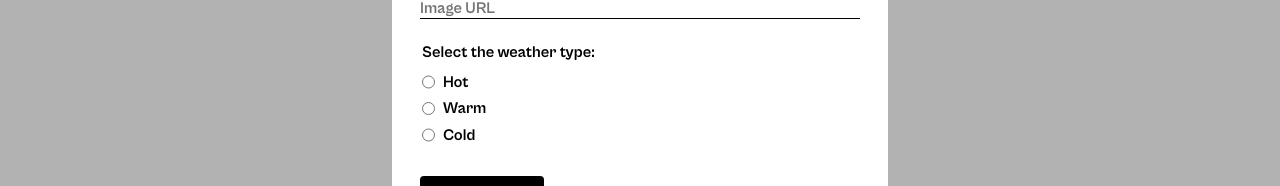
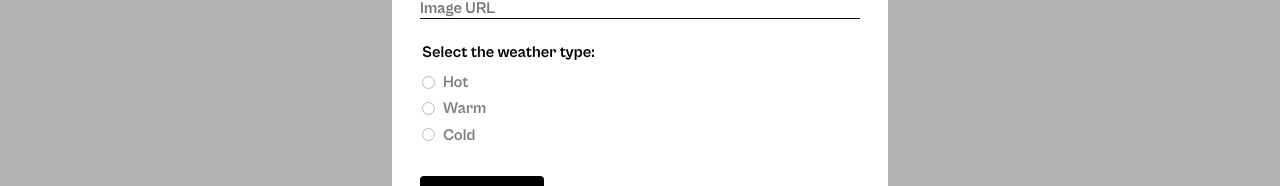
Before and after one commit to DariusAugustRead/se_project_react, a React (Vite) app: page /profile in a window 1280 px wide. Both pictures are taken after a click on the button "+ Add clothes". Shown: the part 362-548 px from the top of the page. Built offline with nearby package versions, Linux system fonts and the light colour scheme; no server answers.

Commit message:
finish video 4

```diff
--- a/src/components/AddItemModal/AddItemModal.jsx
+++ b/src/components/AddItemModal/AddItemModal.jsx
@@ -3,7 +3,11 @@ import ModalWithForm from "../ModalWithForm/ModalWithForm";
 import { useState } from "react";
 import "../ModalWithForm/ModalWithForm.css";
 
-export default function AddItemModal({ onClose, isOpen }) {
+export default function AddItemModal({
+  onClose,
+  isOpen,
+  onAddItemModalSubmit,
+}) {
   const [name, setName] = useState("");
   const [imageUrl, setImageUrl] = useState("");
   const [weather, setWeather] = useState("");
@@ -20,12 +24,22 @@ export default function AddItemModal({ onClose, isOpen }) {
     setWeather(evt.target.value);
   };
 
+  const handleSubmit = (evt) => {
+    evt.preventDefault();
+    onAddItemModalSubmit({ name, imageUrl, weather });
+    setName("");
+    setImageUrl("");
+    setWeather("");
+    console.log("submitted");
+  };
+
   return (
     <ModalWithForm
       title="New garment"
       buttonText="Add garment"
       onClose={onClose}
       isOpen={isOpen}
+      onSubmit={handleSubmit}
     >
       <label htmlFor="name" className="modal__label">
         Name{" "}
@@ -55,7 +69,7 @@ export default function AddItemModal({ onClose, isOpen }) {
       />
       <fieldset className="modal__radio-buttons">
         <legend className="modal__legend">Select the weather type:</legend>
-        <label className="modal__label modal__label_type_radio">
+        <div className="modal__radio-container">
           <input
             type="radio"
             className="modal__radio-input"
@@ -64,10 +78,10 @@ export default function AddItemModal({ onClose, isOpen }) {
             value="hot"
             onChange={handleWeatherChange}
             checked={weather === "hot"}
-          />{" "}
-          Hot
-        </label>
-        <label className="modal__label modal__label_type_radio">
+          />
+          <label className="modal__label_type_radio">Hot</label>
+        </div>
+        <div className="modal__radio-container">
           <input
             type="radio"
             className="modal__radio-input"
@@ -77,9 +91,9 @@ export default function AddItemModal({ onClose, isOpen }) {
             onChange={handleWeatherChange}
             checked={weather === "warm"}
           />{" "}
-          Warm
-        </label>
-        <label className="modal__label modal__label_type_radio">
+          <label className="modal__label_type_radio">Warm</label>
+        </div>
+        <div className="modal__radio-container">
           <input
             type="radio"
             className="modal__radio-input"
@@ -89,8 +103,8 @@ export default function AddItemModal({ onClose, isOpen }) {
             onChange={handleWeatherChange}
             checked={weather === "cold"}
           />{" "}
-          Cold
-        </label>
+          <label className="modal__label_type_radio">Cold</label>
+        </div>
       </fieldset>
     </ModalWithForm>
   );
--- a/src/components/App/App.jsx
+++ b/src/components/App/App.jsx
@@ -9,6 +9,7 @@ import ItemModal from "../ItemModal/ItemModal";
 import { Routes, Route } from "react-router-dom";
 import Profile from "../Profile/Profile";
 import AddItemModal from "../AddItemModal/AddItemModal";
+import { defaultClothingItems } from "../../utils/constants";
 
 import { getWeather, filterWeatherData } from "../../utils/weatherApi";
 import CurrentTemperatureUnitContext from "../../contexts/CurrentTemperatureUnit";
@@ -22,7 +23,7 @@ function App() {
     isDay: false,
   });
 
-  const [clothingItems, setclothingItems] = useState([]);
+  const [clothingItems, setClothingItems] = useState(defaultClothingItems);
   const [activeModal, setActiveModal] = useState("");
   const [selectedCard, setSelectedCard] = useState({});
   const [currentTemperatureUnit, setCurrentTemperatureUnit] = useState("F");
@@ -41,6 +42,15 @@ function App() {
 
   const closeActiveModal = () => {
     setActiveModal("");
+  };
+
+  const handleAddItemModalSubmit = ({ name, imageUrl, weather }) => {
+    // const newId = Math.max(...clothingItems.map((item) => item._id)) + 1;
+    setClothingItems((prevItems) => [
+      { name, link: imageUrl, weather },
+      ...prevItems,
+    ]);
+    closeActiveModal();
   };
 
   useEffect(() => {
@@ -75,6 +85,7 @@ function App() {
                 <Main
                   weatherData={weatherData}
                   handleCardClick={handleCardClick}
+                  clothingItems={clothingItems}
                 />
               }
             />
@@ -85,6 +96,7 @@ function App() {
         <AddItemModal
           onClose={closeActiveModal}
           isOpen={activeModal === "add-garment"}
+          onAddItemModalSubmit={handleAddItemModalSubmit}
         />
         <ItemModal
           activeModal={activeModal}
--- a/src/components/Main/Main.jsx
+++ b/src/components/Main/Main.jsx
@@ -1,11 +1,10 @@
 import "./Main.css";
 import WeatherCard from "../WeatherCard/WeatherCard.jsx";
-import { defaultClothingItems } from "../../utils/constants.js";
 import ItemCard from "../ItemCard/ItemCard.jsx";
 import CurrentTemperatureUnitContext from "../../contexts/CurrentTemperatureUnit";
 import { useContext } from "react";
 
-function Main({ weatherData, handleCardClick }) {
+function Main({ weatherData, handleCardClick, clothingItems }) {
   const { currentTemperatureUnit } = useContext(CurrentTemperatureUnitContext);
   return (
     <main>
@@ -16,19 +15,15 @@ function Main({ weatherData, handleCardClick }) {
           {currentTemperatureUnit} / You may want to wear:
         </p>
         <ul className="cards__list">
-          {defaultClothingItems
-            .filter((item) => {
-              return item.weather === weatherData?.type;
-            })
-            .map((item) => {
-              return (
-                <ItemCard
-                  key={item._id}
-                  item={item}
-                  onCardClick={handleCardClick}
-                />
-              );
-            })}
+          {clothingItems
+            .filter((item) => item.weather === weatherData?.type)
+            .map((filteredItem) => (
+              <ItemCard
+                key={filteredItem._id}
+                item={filteredItem}
+                onCardClick={handleCardClick}
+              />
+            ))}
         </ul>
       </section>
       <button className="cards__randomizer">
--- a/src/components/ModalWithForm/ModalWithForm.css
+++ b/src/components/ModalWithForm/ModalWithForm.css
@@ -55,13 +55,19 @@
   width: 100%;
 }
 
+.modal__radio-container {
+  display: flex;
+  align-items: center;
+  margin-bottom: 8px;
+  gap: 8px;
+}
+
 .modal__label {
   margin-bottom: 8px;
 }
 
-.modal__label.modal__label_type_radio {
+.modal__label_type_radio {
   display: flex;
-  gap: 8px;
   accent-color: rgba(0, 0, 0, 1);
   cursor: pointer;
 }
@@ -93,12 +99,21 @@
   flex-direction: column;
 }
 
-.modal__radio-buttons:disabled {
+.modal__radio-input {
+  cursor: pointer;
+}
+
+.modal__radio-input:checked {
+  opacity: 1;
+  accent-color: black;
+}
+
+.modal__radio-input:not(:checked) {
   opacity: 50%;
 }
 
-.modal__radio-input {
-  cursor: pointer;
+.modal__radio-input:not(:checked) ~ .modal__label_type_radio {
+  opacity: 50%;
 }
 
 .modal__submit {
--- a/src/components/ModalWithForm/ModalWithForm.jsx
+++ b/src/components/ModalWithForm/ModalWithForm.jsx
@@ -7,13 +7,14 @@ function ModalWithForm({
   activeModal,
   onClose,
   isOpen,
+  onSubmit,
 }) {
   return (
     <div className={`modal ${isOpen ? "modal_opened" : ""}`}>
       <div className="modal__content">
         <h2 className="modal__title">{title}</h2>
         <button type="button" className="modal__close" onClick={onClose} />
-        <form className="modal__form">
+        <form onSubmit={onSubmit} className="modal__form">
           {children}
           <button className="modal__submit">{buttonText}</button>
         </form>
```
